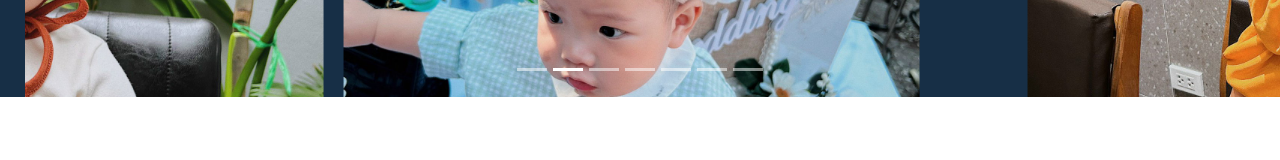
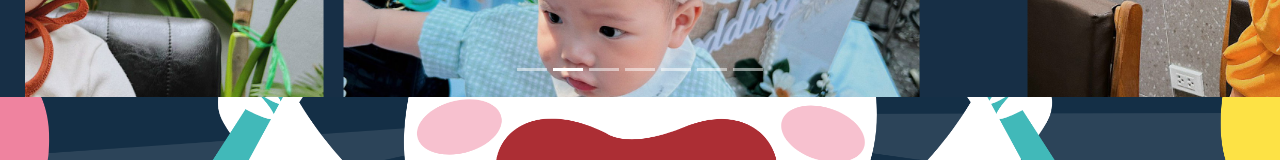
Before and after one commit to arthursnv/Andy_birthday_invitation, a plain HTML site: page index.html in a window 1280 px wide. Shown: the part 403-563 px from the top of the page. Drawn offline with nearby package versions, Linux system fonts and the light colour scheme.

Commit message:
Update index.html

```diff
--- a/index.html
+++ b/index.html
@@ -52,7 +52,7 @@
 </head>
 <body>
 <div class="image-container">
-  <img src="lib/images/lib/images/wepik-hand-drawn-colorful-cat-birthday-party-square-invitation-20240128074800baGC.png" alt="Invitation Image">
+  <img src="lib/images/wepik-hand-drawn-colorful-cat-birthday-party-square-invitation-20240128074800baGC.png" alt="Invitation Image">
 </div>
 <div class="link-container">
   <a href="
```
